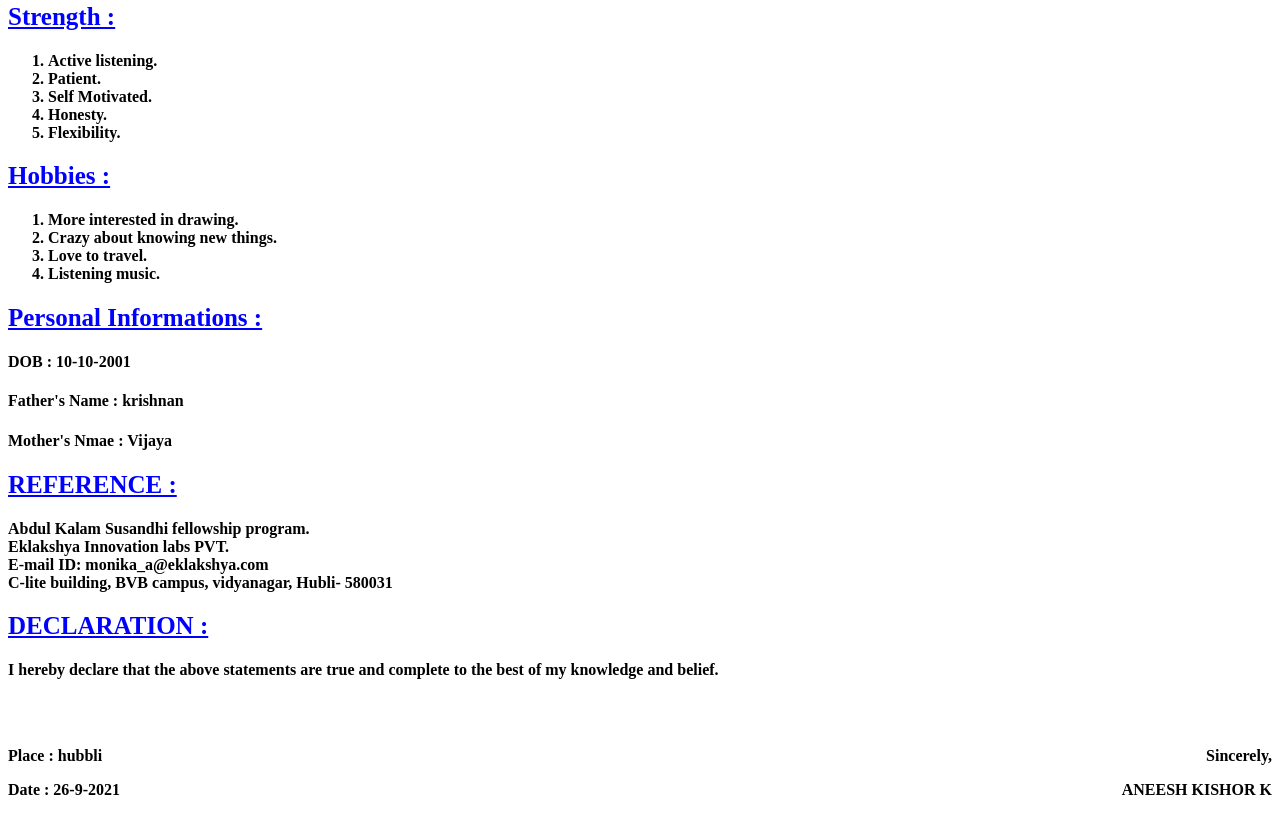
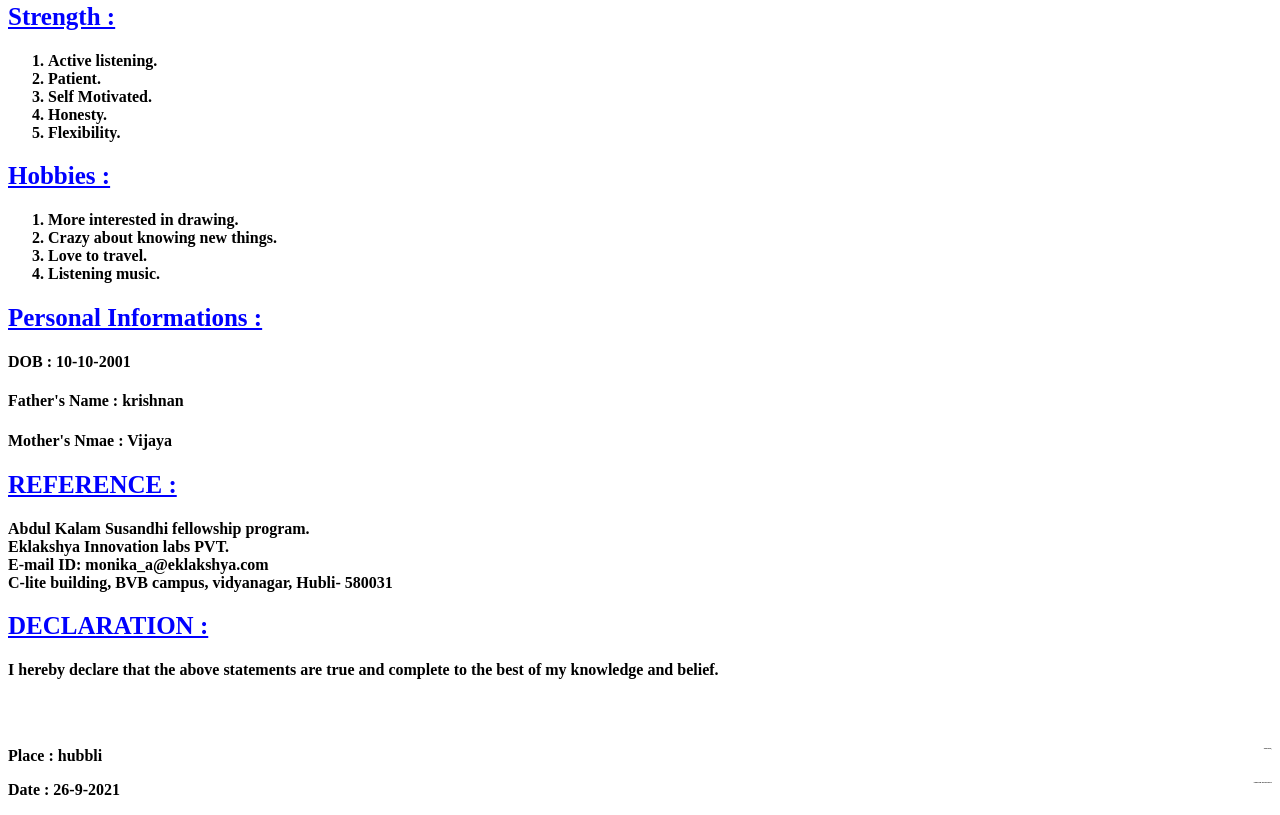
Before and after one commit to aneeshkishor/Resume, a plain HTML site: page index.html in a window 1280 px wide. Shown: the part 1053-1868 px from the top of the page. Drawn offline with Linux system fonts and the light colour scheme.

Commit message:
Update index.html

```diff
--- a/index.html
+++ b/index.html
@@ -123,13 +123,13 @@ Digital electronics, Aptitude, Circuit theory, C programming and Basic Linux com
 
             <p style="text-align:left;">
                 Place : hubbli
-                <span style="float:right;">
+                 <span style="float:right; font-size:2px" >
                    Sincerely,
                 </span>
             </p>
             <p style="text-align:left;">
                 Date : 26-9-2021
-                <span style="float:right;">
+                 <span style="float:right; font-size:2px" >
                 ANEESH KISHOR K
                 </span>
             </p>
```
